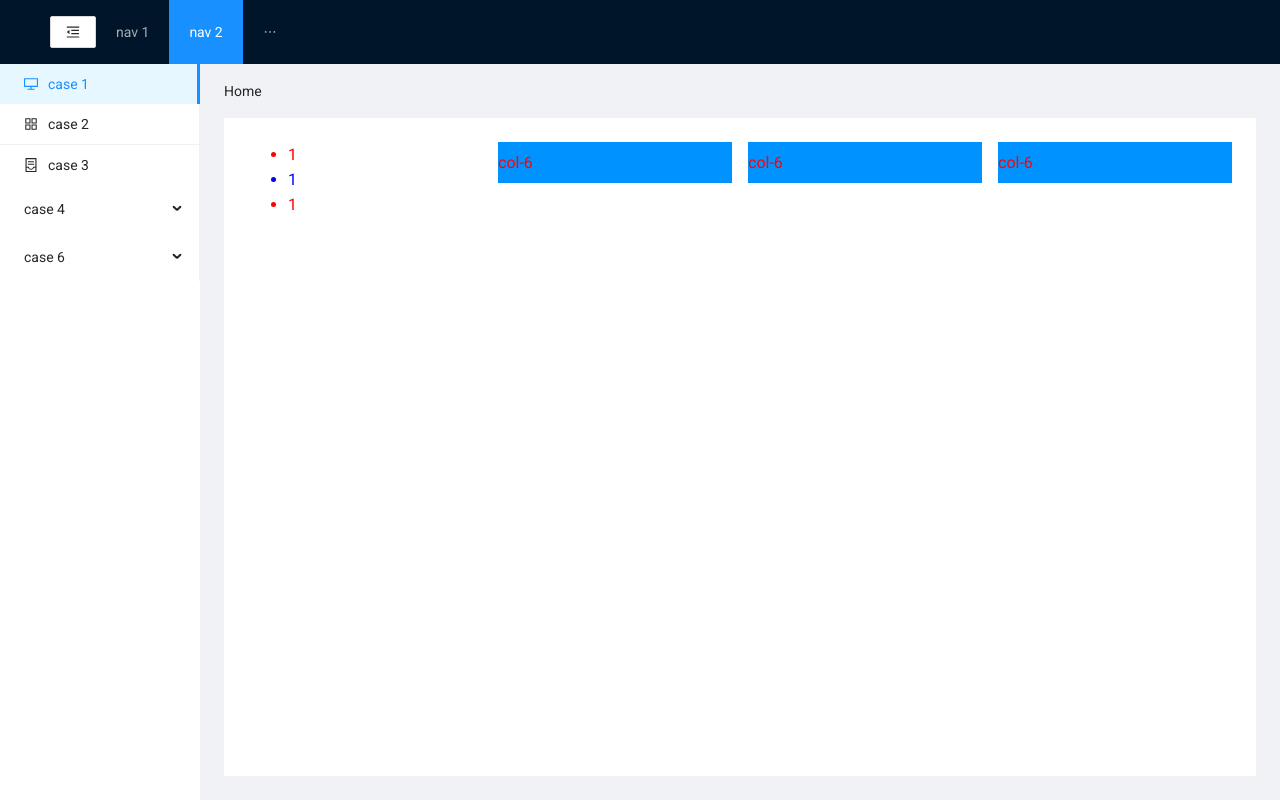
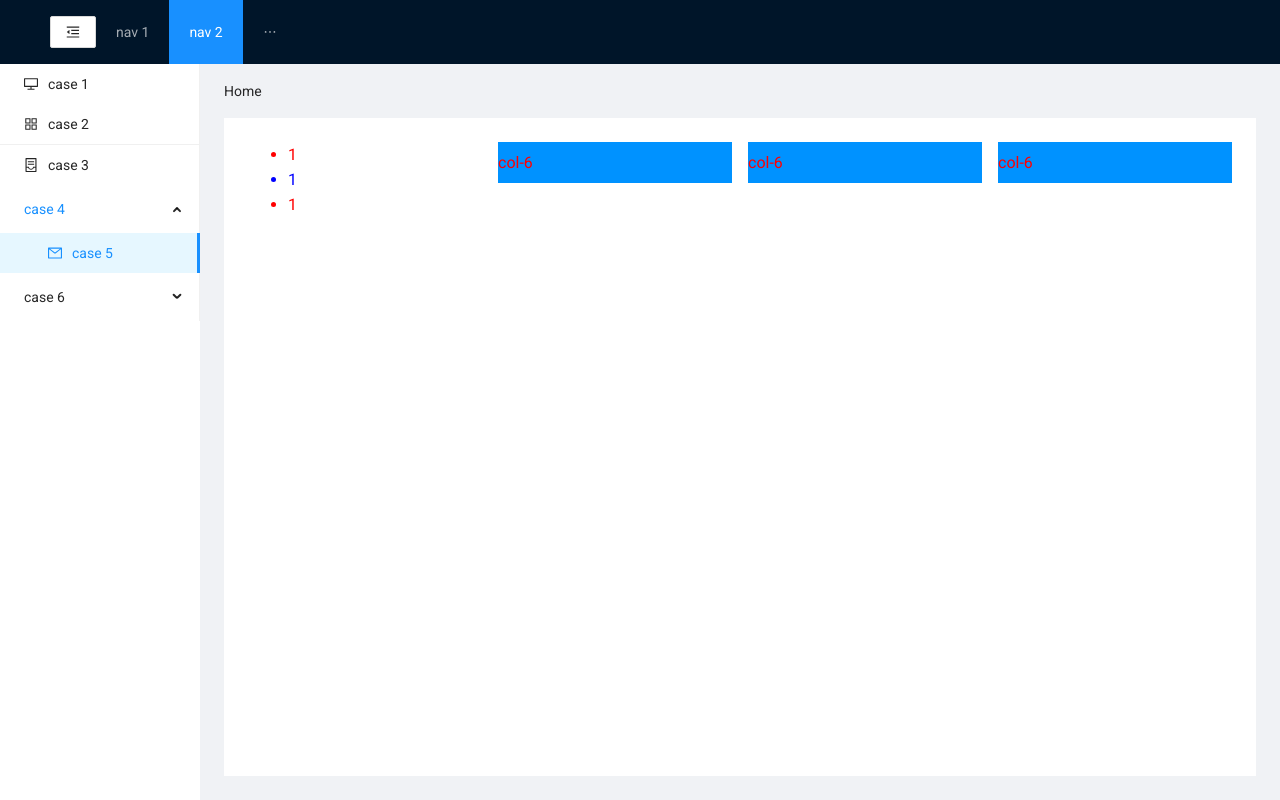
Before and after one commit to nhutduy1233231/demoApp, a React (Create React App) app: page / in a window 1280 px wide. Built offline with nearby package versions, Linux system fonts and the light colour scheme.

Commit message:
custom menu sider

```diff
--- a/src/Layouts/SiderFC/index.tsx
+++ b/src/Layouts/SiderFC/index.tsx
@@ -12,68 +12,46 @@ const SiderFC: React.FC<any> = () => {
     const valueContext: typeContext = useContext(LayOutsContext);
     const { collapsed } = valueContext;
 
+    const getItem = (label: String, key: any, icon: any, children?: Array<any>) => {
+        return {
+            label,
+            key,
+            icon,
+            children,
+        };
+    };
+
+    const getDiveder = (type: any) => {
+        return {
+            type,
+        };
+    };
+
     const items: MenuProps['items'] = [
-        {
-            label: 'case 1',
-            key: '1',
-            icon: <DesktopOutlined />,
-        },
-        {
-            label: 'case 2',
-            key: '2',
-            icon: <AppstoreOutlined />,
-        },
-        {
-            type: 'divider',
-        },
-        {
-            label: 'case 3',
-            key: '3',
-            icon: <ContainerOutlined />,
-        },
-        {
-            label: 'case 4',
-            key: '4',
-            children: [
-                {
-                    label: 'case 5',
-                    key: '5',
-                    icon: <MailOutlined />,
-                },
-            ],
-        },
-        {
-            label: 'case 6',
-            key: '6',
-            children: [
-                {
-                    label: 'case 7',
-                    key: '7',
-                    icon: <DesktopOutlined />,
-                },
-                {
-                    label: 'case 8',
-                    key: '8',
-                    children: [
-                        {
-                            label: 'case 9',
-                            key: '9',
-                            icon: <SettingOutlined />,
-                        },
-                        {
-                            label: 'case 10',
-                            key: '10',
-                            icon: <DesktopOutlined />,
-                        },
-                    ],
-                },
-            ],
-        },
+        getItem('case 1', 1, <DesktopOutlined />),
+        getItem('case 2', 2, <AppstoreOutlined />),
+        getDiveder('divider'),
+        getItem('case 3', 3, <ContainerOutlined />),
+        getItem('case 4', 4, '', [getItem('case 5', '5', <MailOutlined />)]),
+        getItem('case 6', 6, '', [
+            getItem('case 7', 7, <DesktopOutlined />),
+            getItem('case 8', 8, '', [getItem('case 9', 9, <SettingOutlined />)]),
+        ]),
     ];
+
+    const handleClick = ({ key, keyPath }: any) => {
+        console.log(key, keyPath);
+    };
 
     return (
         <Sider collapsed={collapsed} width={200} className="site-layout-background">
-            <Menu defaultSelectedKeys={['1']} defaultOpenKeys={[]} mode="inline" items={items} />
+            <Menu
+                onClick={({ key, keyPath }) => handleClick({ key, keyPath })}
+                defaultSelectedKeys={['5']}
+                defaultOpenKeys={['4']}
+                mode="inline"
+                items={items}
+            />
         </Sider>
     );
 };
--- a/src/Layouts/SiderFC/style.scss
+++ b/src/Layouts/SiderFC/style.scss
@@ -1,6 +1,6 @@
 .ant-layout-sider-children {
     overflow: auto;
-    .ant-menu.ant-menu-root.ant-menu-inline.ant-menu-light {
+    .ant-menu.ant-menu-root.ant-menu-light {
         li {
             margin: 0;
         }
```
